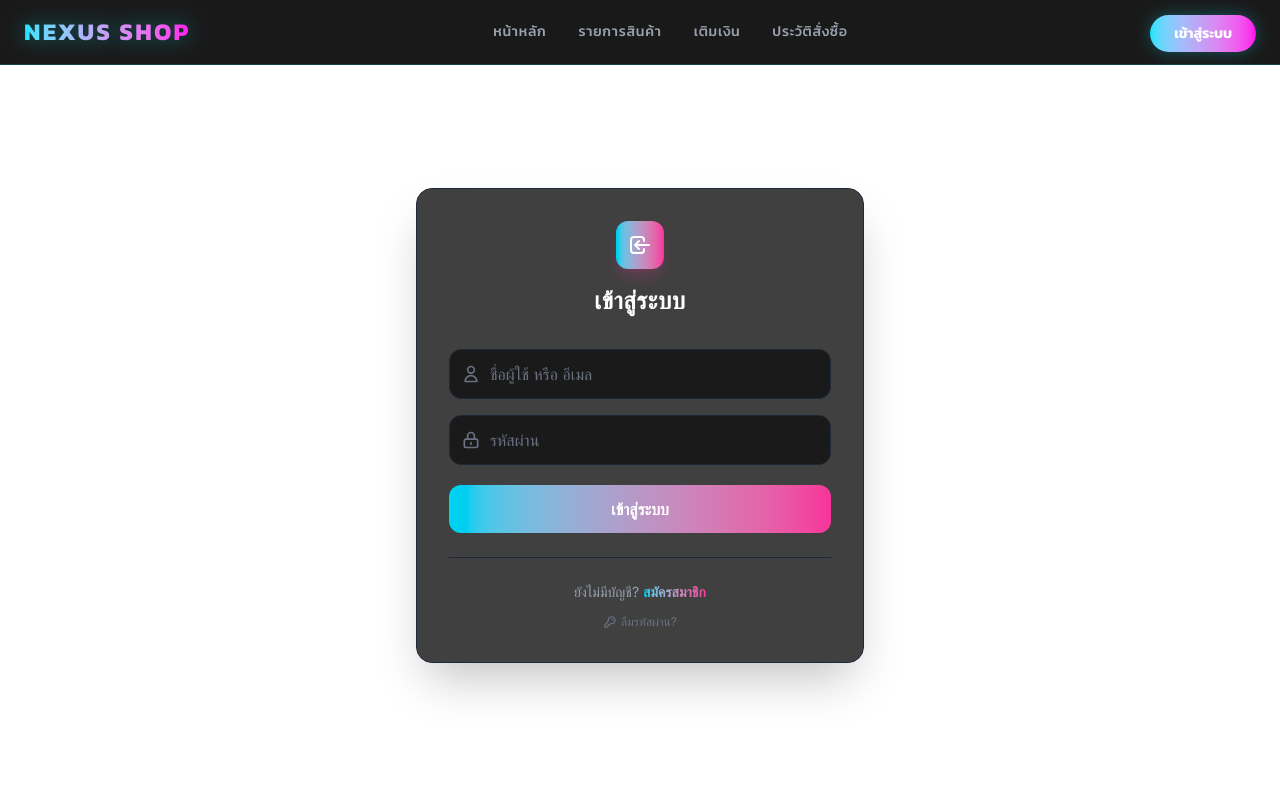
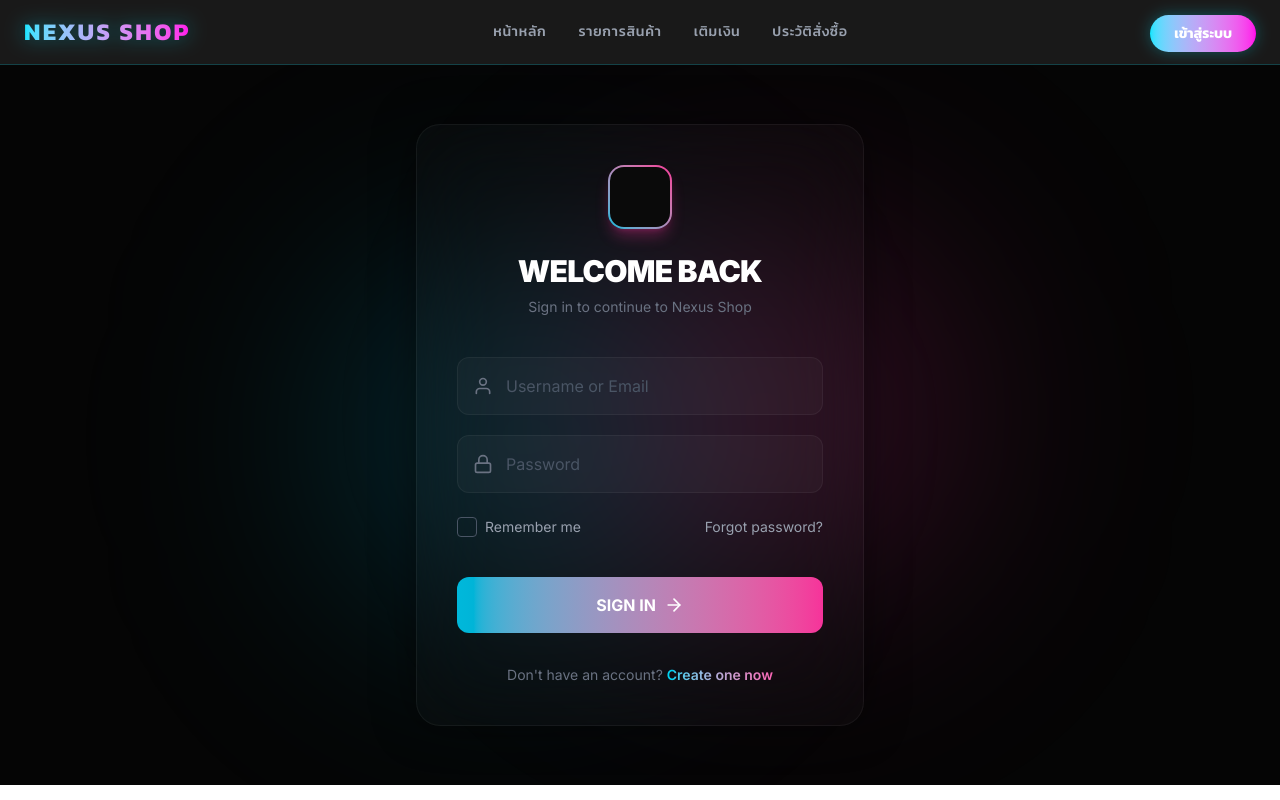
Before and after one commit to natthapongwanachai-cyber/nexus-shop, a Next.js app: page /login in a window 1280 px wide. Built offline with nearby package versions, Linux system fonts and the light colour scheme.

Commit message:
style: restore cyan-pink login UI after fixing build error

```diff
--- a/app/login/page.tsx
+++ b/app/login/page.tsx
@@ -2,76 +2,102 @@
 
 export default function LoginPage() {
   return (
-    <div className="flex flex-col items-center justify-center min-h-[calc(100vh-80px)]">
-      <div className="w-full max-w-md p-8 bg-[#111111]/80 backdrop-blur-md rounded-2xl border border-gray-800 shadow-2xl">
-        {/* ส่วนหัว */}
-        <div className="flex flex-col items-center justify-center text-center mb-8">
-          <div className="w-12 h-12 mb-4 flex items-center justify-center rounded-xl bg-gradient-to-r from-cyan-400 to-pink-500 shadow-lg shadow-pink-500/20">
-            <svg xmlns="http://www.w3.org/2000/svg" className="h-6 w-6 text-white" fill="none" viewBox="0 0 24 24" stroke="currentColor" strokeWidth={2}>
-              <path strokeLinecap="round" strokeLinejoin="round" d="M11 16l-4-4m0 0l4-4m-4 4h14m-5 4v1a3 3 0 01-3 3H6a3 3 0 01-3-3V7a3 3 0 013-3h7a3 3 0 013 3v1" />
-            </svg>
+    <div className="relative min-h-[calc(100vh-80px)] flex items-center justify-center overflow-hidden bg-[#050505]">
+      <div className="absolute top-1/4 left-1/4 w-96 h-96 bg-cyan-500/20 rounded-full blur-[120px] pointer-events-none"></div>
+      <div className="absolute bottom-1/4 right-1/4 w-96 h-96 bg-pink-500/20 rounded-full blur-[120px] pointer-events-none"></div>
+
+      <div className="relative w-full max-w-md p-10 bg-white/[0.02] backdrop-blur-2xl rounded-3xl border border-white/[0.05] shadow-[0_0_40px_rgba(0,0,0,0.5)] z-10">
+
+        <div className="flex flex-col items-center mb-10">
+          <div className="w-16 h-16 mb-6 rounded-2xl bg-gradient-to-tr from-cyan-500 to-pink-500 p-[2px] shadow-lg shadow-pink-500/30">
+            <div className="w-full h-full bg-[#0a0a0a] rounded-[14px] flex items-center justify-center">
+              <svg xmlns="http://www.w3.org/2000/svg" className="h-8 w-8 text-transparent bg-clip-text bg-gradient-to-r from-cyan-400 to-pink-400" viewBox="0 0 24 24" fill="none" stroke="currentColor" strokeWidth="2" strokeLinecap="round" strokeLinejoin="round">
+                <path d="M15 3h4a2 2 0 0 1 2 2v14a2 2 0 0 1-2 2h-4" />
+                <polyline points="10 17 15 12 10 7" />
+                <line x1="15" y1="12" x2="3" y2="12" />
+              </svg>
+            </div>
           </div>
-          <h2 className="text-2xl font-extrabold text-white tracking-wide">
-            เข้าสู่ระบบ
+          <h2 className="text-3xl font-black text-white tracking-tight">
+            WELCOME BACK
           </h2>
+          <p className="text-gray-500 mt-2 text-sm">Sign in to continue to Nexus Shop</p>
         </div>
 
-        {/* ฟอร์มกรอกข้อมูล */}
-        <form className="space-y-5">
-          <div className="space-y-4">
-            <div className="relative">
-              <div className="absolute inset-y-0 left-0 pl-3 flex items-center pointer-events-none">
-                 <svg xmlns="http://www.w3.org/2000/svg" className="h-5 w-5 text-gray-500" fill="none" viewBox="0 0 24 24" stroke="currentColor">
-                   <path strokeLinecap="round" strokeLinejoin="round" strokeWidth={2} d="M16 7a4 4 0 11-8 0 4 4 0 018 0zM12 14a7 7 0 00-7 7h14a7 7 0 00-7-7z" />
-                 </svg>
+        <form className="space-y-6">
+          <div className="space-y-5">
+            <div className="group relative">
+              <div className="absolute inset-y-0 left-0 pl-4 flex items-center pointer-events-none text-gray-500 group-focus-within:text-cyan-400 transition-colors">
+                <svg xmlns="http://www.w3.org/2000/svg" className="h-5 w-5" viewBox="0 0 24 24" fill="none" stroke="currentColor" strokeWidth="2" strokeLinecap="round" strokeLinejoin="round">
+                  <path d="M20 21v-2a4 4 0 0 0-4-4H8a4 4 0 0 0-4 4v2"></path>
+                  <circle cx="12" cy="7" r="4"></circle>
+                </svg>
               </div>
               <input
                 name="username"
                 type="text"
                 required
-                className="w-full pl-10 pr-4 py-3 bg-[#1a1a1a] border border-gray-800 rounded-xl focus:ring-2 focus:ring-pink-500 focus:border-transparent text-white placeholder-gray-500 transition-all"
-                placeholder="ชื่อผู้ใช้ หรือ อีเมล"
+                className="w-full pl-12 pr-4 py-4 bg-white/[0.03] border border-white/[0.05] rounded-xl focus:bg-white/[0.05] focus:border-cyan-500/50 focus:ring-1 focus:ring-cyan-500/50 text-white placeholder-gray-600 outline-none transition-all duration-300"
+                placeholder="Username or Email"
               />
             </div>
 
-            <div className="relative">
-              <div className="absolute inset-y-0 left-0 pl-3 flex items-center pointer-events-none">
-                 <svg xmlns="http://www.w3.org/2000/svg" className="h-5 w-5 text-gray-500" fill="none" viewBox="0 0 24 24" stroke="currentColor">
-                   <path strokeLinecap="round" strokeLinejoin="round" strokeWidth={2} d="M12 15v2m-6 4h12a2 2 0 002-2v-6a2 2 0 00-2-2H6a2 2 0 00-2 2v6a2 2 0 002 2zm10-10V7a4 4 0 00-8 0v4h8z" />
-                 </svg>
+            <div className="group relative">
+              <div className="absolute inset-y-0 left-0 pl-4 flex items-center pointer-events-none text-gray-500 group-focus-within:text-pink-400 transition-colors">
+                <svg xmlns="http://www.w3.org/2000/svg" className="h-5 w-5" viewBox="0 0 24 24" fill="none" stroke="currentColor" strokeWidth="2" strokeLinecap="round" strokeLinejoin="round">
+                  <rect x="3" y="11" width="18" height="11" rx="2" ry="2"></rect>
+                  <path d="M7 11V7a5 5 0 0 1 10 0v4"></path>
+                </svg>
               </div>
               <input
                 name="password"
                 type="password"
                 required
-                className="w-full pl-10 pr-4 py-3 bg-[#1a1a1a] border border-gray-800 rounded-xl focus:ring-2 focus:ring-cyan-500 focus:border-transparent text-white placeholder-gray-500 transition-all"
-                placeholder="รหัสผ่าน"
+                className="w-full pl-12 pr-4 py-4 bg-white/[0.03] border border-white/[0.05] rounded-xl focus:bg-white/[0.05] focus:border-pink-500/50 focus:ring-1 focus:ring-pink-500/50 text-white placeholder-gray-600 outline-none transition-all duration-300"
+                placeholder="Password"
               />
             </div>
           </div>
 
+          <div className="flex items-center justify-between mt-2">
+            <label className="flex items-center gap-2 cursor-pointer group">
+              <div className="relative flex items-center justify-center w-5 h-5 rounded border border-gray-600 group-hover:border-cyan-400 transition-colors">
+                <input type="checkbox" className="peer absolute opacity-0 w-full h-full cursor-pointer" />
+                <svg className="w-3 h-3 text-cyan-400 opacity-0 peer-checked:opacity-100 transition-opacity" viewBox="0 0 24 24" fill="none" stroke="currentColor" strokeWidth="3" strokeLinecap="round" strokeLinejoin="round">
+                  <polyline points="20 6 9 17 4 12"></polyline>
+                </svg>
+              </div>
+              <span className="text-sm text-gray-400 group-hover:text-gray-300 transition-colors">Remember me</span>
+            </label>
+
+            <Link href="/forgot-password" className="text-sm text-gray-400 hover:text-pink-400 transition-colors">
+              Forgot password?
+            </Link>
+          </div>
+
           <button
             type="submit"
-            className="w-full py-3 px-4 rounded-xl text-white font-bold bg-gradient-to-r from-cyan-400 to-pink-500 hover:opacity-90 transition-all duration-300 transform hover:scale-[1.02]"
+            className="relative w-full py-4 mt-4 rounded-xl font-bold text-white overflow-hidden group"
           >
-            เข้าสู่ระบบ
+            <div className="absolute inset-0 w-full h-full bg-gradient-to-r from-cyan-500 to-pink-500 group-hover:scale-105 transition-transform duration-300"></div>
+            <div className="absolute inset-0 w-full h-full bg-gradient-to-r from-cyan-400 to-pink-400 opacity-0 group-hover:opacity-100 transition-opacity duration-300 blur-md"></div>
+            <span className="relative flex items-center justify-center gap-2">
+              SIGN IN
+              <svg xmlns="http://www.w3.org/2000/svg" className="h-5 w-5 group-hover:translate-x-1 transition-transform" viewBox="0 0 24 24" fill="none" stroke="currentColor" strokeWidth="2" strokeLinecap="round" strokeLinejoin="round">
+                <line x1="5" y1="12" x2="19" y2="12"></line>
+                <polyline points="12 5 19 12 12 19"></polyline>
+              </svg>
+            </span>
           </button>
         </form>
 
-        {/* ลิงก์ด้านล่าง */}
-        <div className="flex flex-col items-center gap-3 pt-6 mt-6 border-t border-gray-800">
-          <p className="text-sm text-gray-400">
-            ยังไม่มีบัญชี?{" "}
-            <Link href="/register" className="text-transparent bg-clip-text bg-gradient-to-r from-cyan-400 to-pink-500 font-semibold hover:opacity-80 transition-all">
-              สมัครสมาชิก
+        <div className="mt-8 text-center">
+          <p className="text-sm text-gray-500">
+            Don't have an account?{" "}
+            <Link href="/register" className="font-semibold text-transparent bg-clip-text bg-gradient-to-r from-cyan-400 to-pink-400 hover:from-cyan-300 hover:to-pink-300 transition-colors">
+              Create one now
             </Link>
           </p>
-          <Link href="/forgot-password" className="text-xs text-gray-500 hover:text-gray-300 transition-colors flex items-center gap-1">
-             <svg xmlns="http://www.w3.org/2000/svg" className="h-3.5 w-3.5" fill="none" viewBox="0 0 24 24" stroke="currentColor">
-               <path strokeLinecap="round" strokeLinejoin="round" strokeWidth={2} d="M15 7a2 2 0 012 2m4 0a6 6 0 01-7.743 5.743L11 17H9v2H7v2H4a1 1 0 01-1-1v-2.586a1 1 0 01.293-.707l5.964-5.964A6 6 0 1121 9z" />
-             </svg>
-             ลืมรหัสผ่าน?
-          </Link>
         </div>
       </div>
     </div>
```
